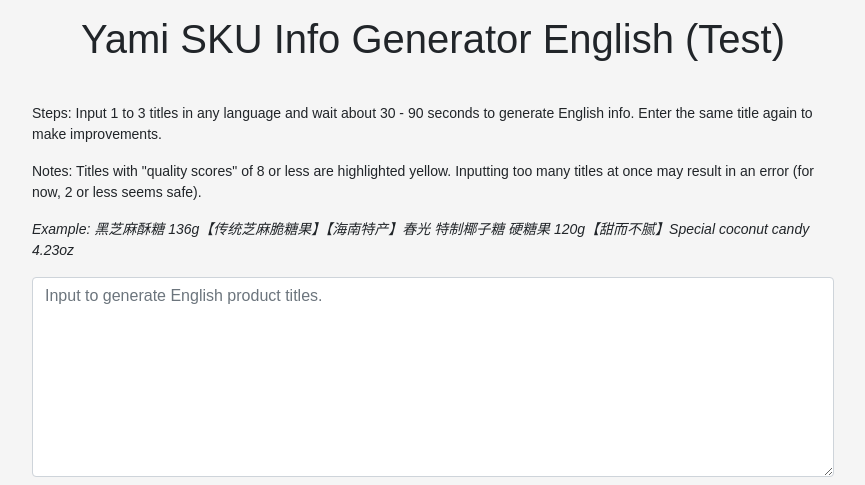
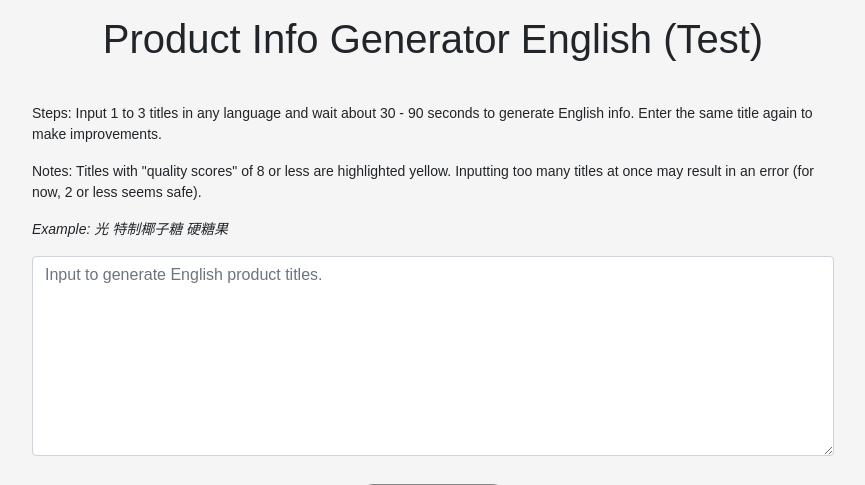
Before and after one commit to kenku0/english-product-info-v2-sample, a Python web app: template templates/index.html in a window 1280 px wide. Shown: the top 485 px of the page, without its empty margins (207-1072 px from the left). Run offline with Jinja, Linux system fonts and the light colour scheme; the template is opened without the code that fills it, so the values that code supplies are empty; some libraries are stand-ins or nearby versions.

Commit message:
Update index.html

```diff
--- a/templates/index.html
+++ b/templates/index.html
@@ -3,18 +3,18 @@
 <head>
     <meta charset="UTF-8">
     <meta name="viewport" content="width=device-width, initial-scale=1.0">
-    <title>Yami SKU Info Generator English (Test)</title>
+    <title>Product Info Generator English (Test)</title>
     <link rel="stylesheet" href="https://stackpath.bootstrapcdn.com/bootstrap/4.5.2/css/bootstrap.min.css">
     <link rel="stylesheet" href="https://cdnjs.cloudflare.com/ajax/libs/font-awesome/5.15.3/css/all.min.css">
 </head>
 
 <body>
     <div class="content">
-        <h1>Yami SKU Info Generator English (Test)</h1>
+        <h1>Product Info Generator English (Test)</h1>
         <div class="instructions">
             <p style="font-size: 1em;"> Steps: Input 1 to 3 titles in any language and wait about 30 - 90 seconds to generate English info. Enter the same title again to make improvements.</p>
             <p style="font-size: 1em;"> Notes: Titles with "quality scores" of 8 or less are highlighted yellow. Inputting too many titles at once may result in an error (for now, 2 or less seems safe).</p>
-            <p style="font-size: 1em;"><i>Example: 黑芝麻酥糖 136g【传统芝麻脆糖果】【海南特产】春光 特制椰子糖 硬糖果 120g【甜而不腻】Special coconut candy 4.23oz</i></p>
+            <p style="font-size: 1em;"><i>Example: 光 特制椰子糖 硬糖果</i></p>
         </div>
         <div class="generator">
             <textarea id="input1" class="form-control input-text" rows="5" placeholder="Input to generate English product titles." aria-label="Input field"></textarea>
```
